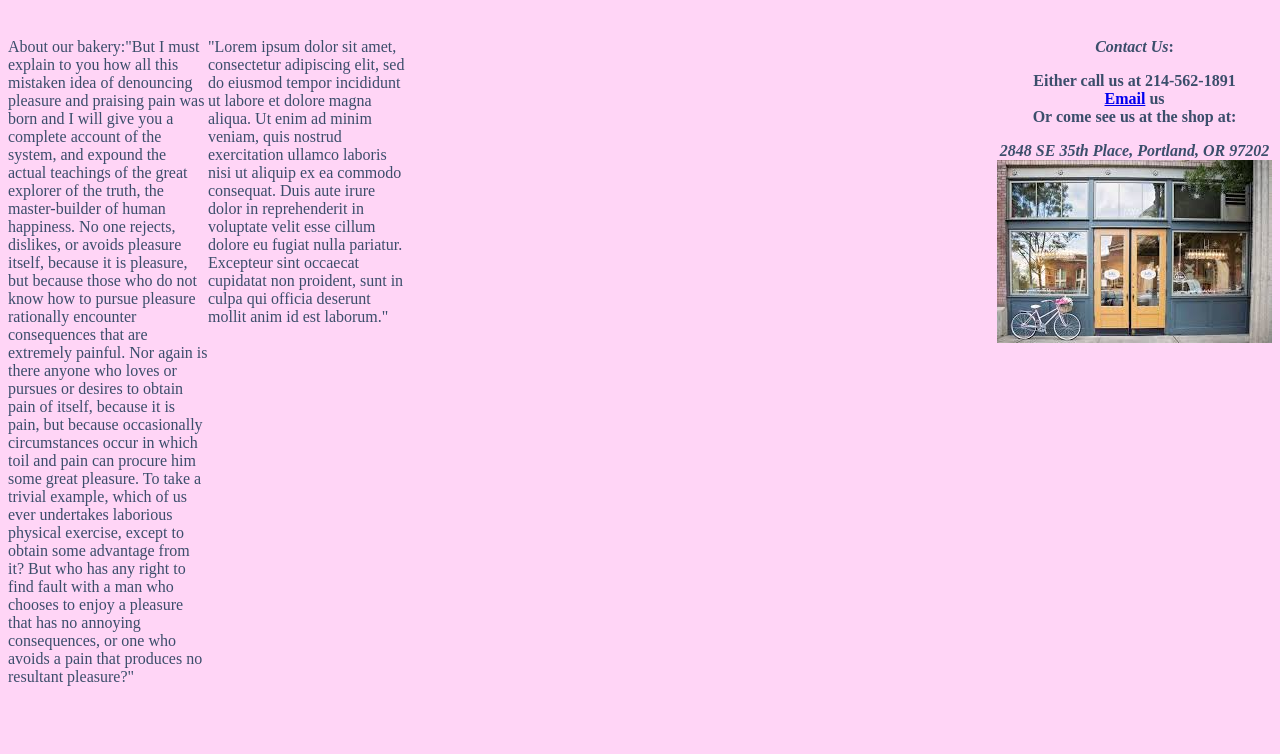
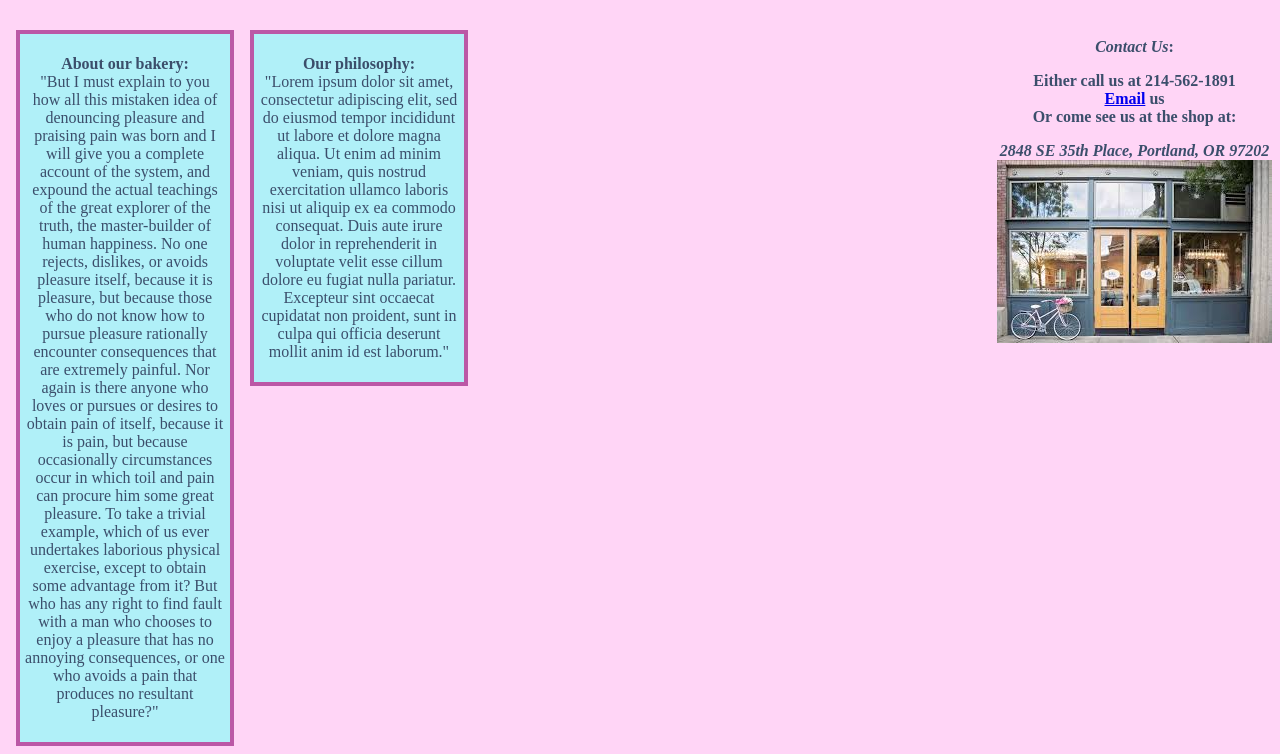
Before and after one commit to krystalmjeffries/kjscupcakes, a plain HTML site: page kjscupcakes.html in a window 1280 px wide. Shown: the part 1158-1912 px from the top of the page. Before the commit the page ends 1860 px from the top, so only its background shows below. Drawn offline with Linux system fonts and the light colour scheme.

Commit message:
Add borders, padding, background color to columns

```diff
--- a/css/styles.css
+++ b/css/styles.css
@@ -24,6 +24,11 @@ body {
   width: 200px;
   float: left;
   color: #3B4E6B;
+  border: 4px solid #BB58A6;
+  padding: 5px;
+  margin: 8px;
+  background-color: #b0f0f8;
+  text-align: center;
 }
 
 .contact {
--- a/kjscupcakes.html
+++ b/kjscupcakes.html
@@ -23,11 +23,13 @@
     </ul>
 
     <div class="column">
-      <p>About our bakery:"But I must explain to you how all this mistaken idea of denouncing pleasure and praising pain was born and I will give you a complete account of the system, and expound the actual teachings of the great explorer of the truth, the master-builder of human happiness. No one rejects, dislikes, or avoids pleasure itself, because it is pleasure, but because those who do not know how to pursue pleasure rationally encounter consequences that are extremely painful. Nor again is there anyone who loves or pursues or desires to obtain pain of itself, because it is pain, but because occasionally circumstances occur in which toil and pain can procure him some great pleasure. To take a trivial example, which of us ever undertakes laborious physical exercise, except to obtain some advantage from it? But who has any right to find fault with a man who chooses to enjoy a pleasure that has no annoying consequences, or one who avoids a pain that produces no resultant pleasure?"</p>
+      <p><strong>About our bakery:</strong><br>
+        "But I must explain to you how all this mistaken idea of denouncing pleasure and praising pain was born and I will give you a complete account of the system, and expound the actual teachings of the great explorer of the truth, the master-builder of human happiness. No one rejects, dislikes, or avoids pleasure itself, because it is pleasure, but because those who do not know how to pursue pleasure rationally encounter consequences that are extremely painful. Nor again is there anyone who loves or pursues or desires to obtain pain of itself, because it is pain, but because occasionally circumstances occur in which toil and pain can procure him some great pleasure. To take a trivial example, which of us ever undertakes laborious physical exercise, except to obtain some advantage from it? But who has any right to find fault with a man who chooses to enjoy a pleasure that has no annoying consequences, or one who avoids a pain that produces no resultant pleasure?"</p>
     </div>
 
     <div class="column">
-      <p>"Lorem ipsum dolor sit amet, consectetur adipiscing elit, sed do eiusmod tempor incididunt ut labore et dolore magna aliqua. Ut enim ad minim veniam, quis nostrud exercitation ullamco laboris nisi ut aliquip ex ea commodo consequat. Duis aute irure dolor in reprehenderit in voluptate velit esse cillum dolore eu fugiat nulla pariatur. Excepteur sint occaecat cupidatat non proident, sunt in culpa qui officia deserunt mollit anim id est laborum."</p>
+      <p><strong>Our philosophy:</strong><br>
+        "Lorem ipsum dolor sit amet, consectetur adipiscing elit, sed do eiusmod tempor incididunt ut labore et dolore magna aliqua. Ut enim ad minim veniam, quis nostrud exercitation ullamco laboris nisi ut aliquip ex ea commodo consequat. Duis aute irure dolor in reprehenderit in voluptate velit esse cillum dolore eu fugiat nulla pariatur. Excepteur sint occaecat cupidatat non proident, sunt in culpa qui officia deserunt mollit anim id est laborum."</p>
     </div>
 
     <div class="contact">
```
